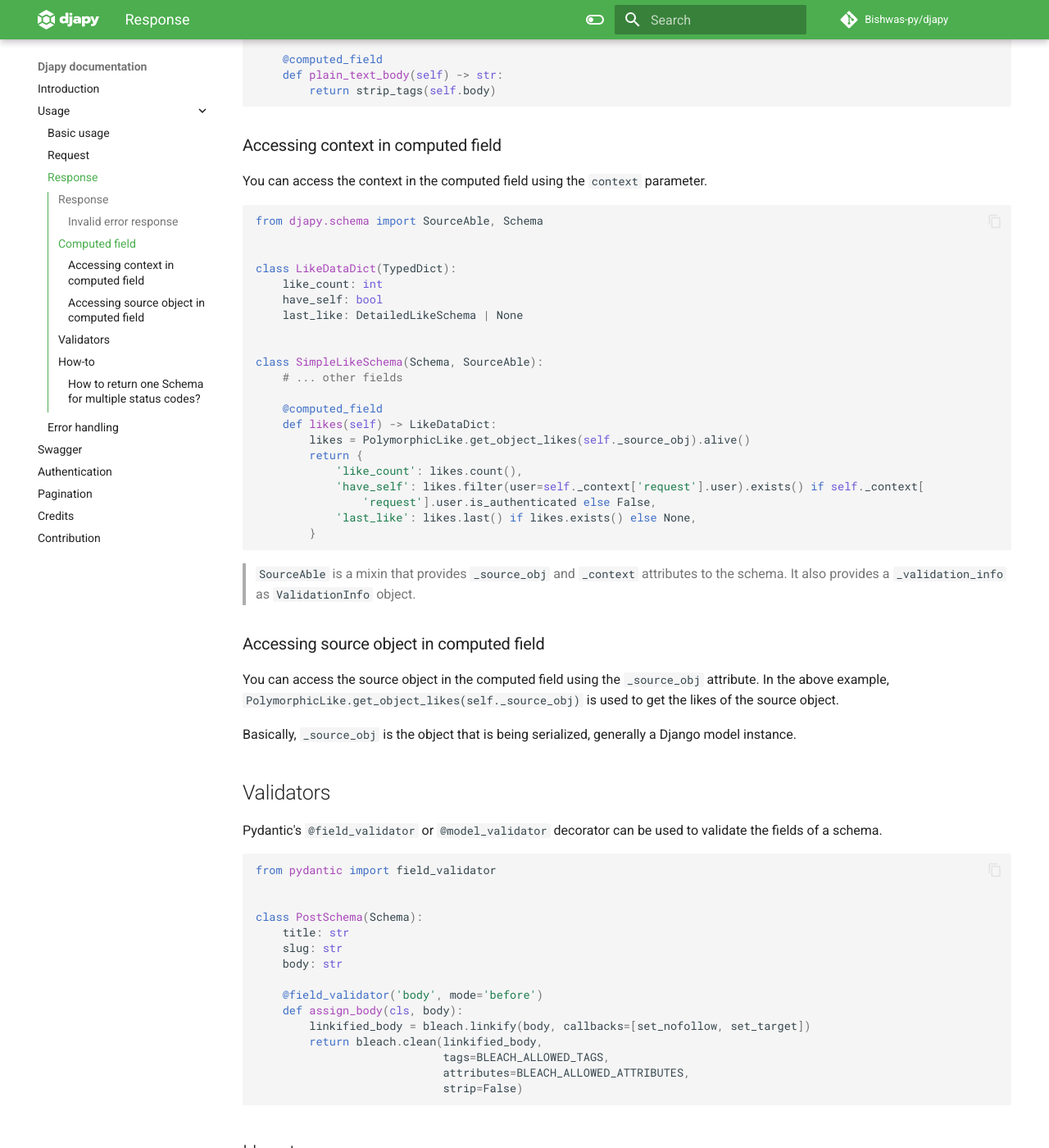
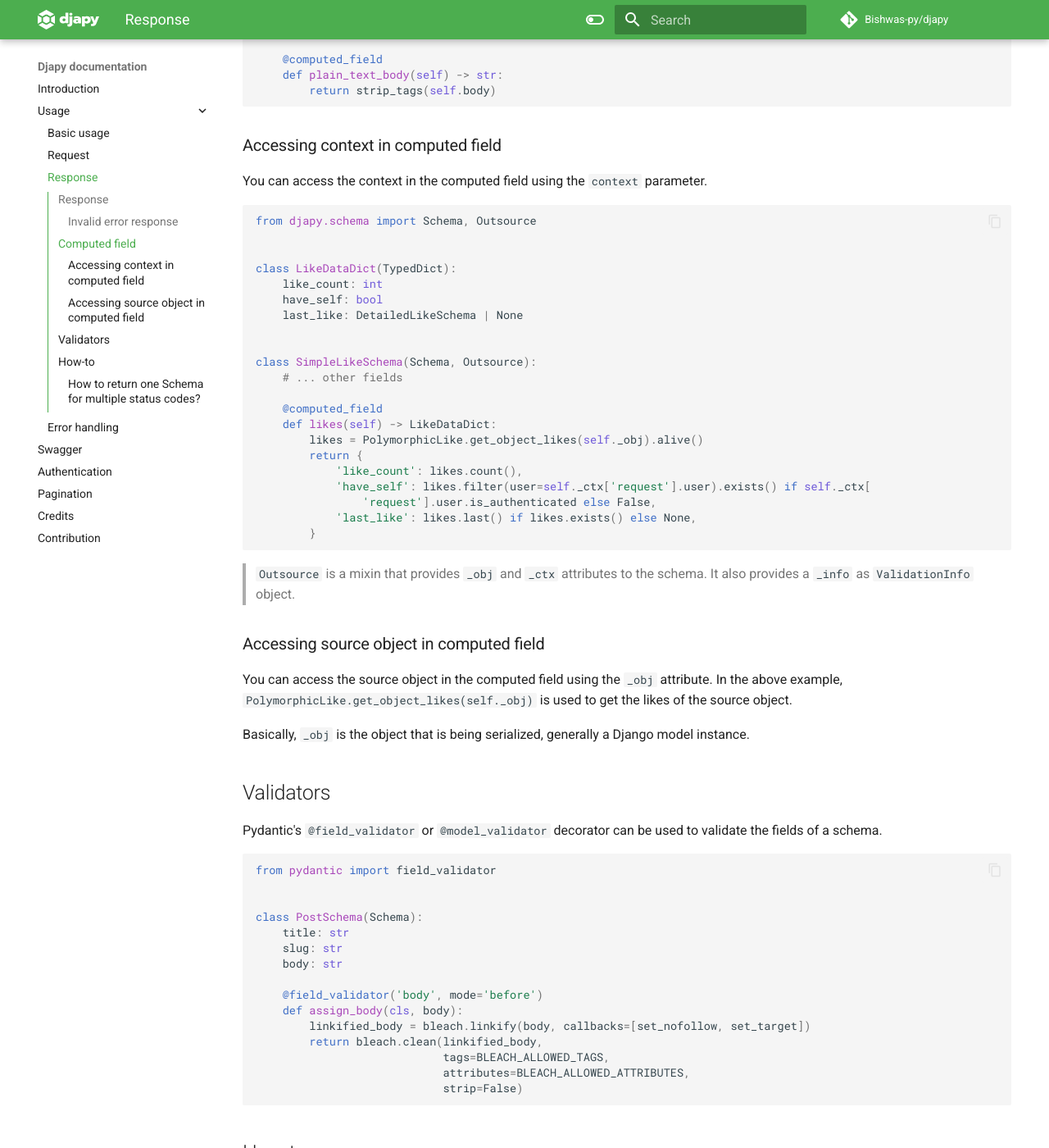
Before and after one commit to Bishwas-py/djapy-docs, an MkDocs documentation site: the page built from docs/usage/response.md, in a window 1280 px wide and 1400 px high, scrolled down 1496 px. Shown: the whole window at 82% size. Built offline with MkDocs 1.6.1 and Material for MkDocs 9.7.7, drawn with Linux system fonts in a browser that asks for light colours; comment, search, counter and statistics services are not loaded.

Commit message:
djapy==0.1.100 v updated

````diff
--- a/docs/usage/response.md
+++ b/docs/usage/response.md
@@ -77,7 +77,7 @@ class PostSchema(Schema):
 You can access the context in the computed field using the `context` parameter.
 
 ```python
-from djapy.schema import SourceAble, Schema
+from djapy.schema import Schema, Outsource
 
 
 class LikeDataDict(TypedDict):
@@ -86,29 +86,29 @@ class LikeDataDict(TypedDict):
     last_like: DetailedLikeSchema | None
 
 
-class SimpleLikeSchema(Schema, SourceAble):
+class SimpleLikeSchema(Schema, Outsource):
     # ... other fields
 
     @computed_field
     def likes(self) -> LikeDataDict:
-        likes = PolymorphicLike.get_object_likes(self._source_obj).alive()
+        likes = PolymorphicLike.get_object_likes(self._obj).alive()
         return {
             'like_count': likes.count(),
-            'have_self': likes.filter(user=self._context['request'].user).exists() if self._context[
+            'have_self': likes.filter(user=self._ctx['request'].user).exists() if self._ctx[
                 'request'].user.is_authenticated else False,
             'last_like': likes.last() if likes.exists() else None,
         }
 ```
 
-> `SourceAble` is a mixin that provides `_source_obj` and `_context` attributes to the schema. It also provides a
-> `_validation_info` as `ValidationInfo` object.
+> `Outsource` is a mixin that provides `_obj` and `_ctx` attributes to the schema. It also provides a
+> `_info` as `ValidationInfo` object.
 
 ### Accessing source object in computed field
 
-You can access the source object in the computed field using the `_source_obj` attribute. In the above
-example, `PolymorphicLike.get_object_likes(self._source_obj)` is used to get the likes of the source object.
+You can access the source object in the computed field using the `_obj` attribute. In the above
+example, `PolymorphicLike.get_object_likes(self._obj)` is used to get the likes of the source object.
 
-Basically, `_source_obj` is the object that is being serialized, generally a Django model instance.
+Basically, `_obj` is the object that is being serialized, generally a Django model instance.
 
 ## Validators
 
````
Also changed, not shown: docs/usage/request.md (+8 -3 lines).
